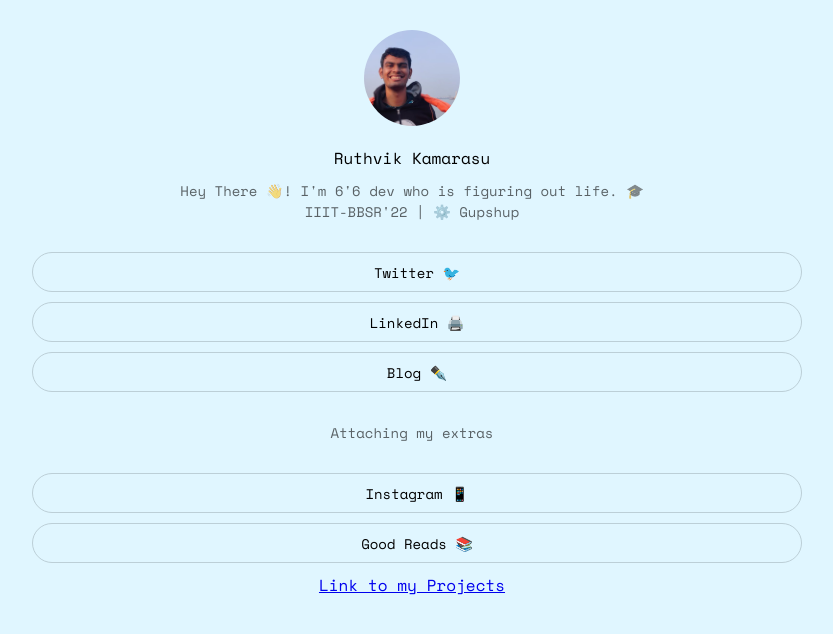
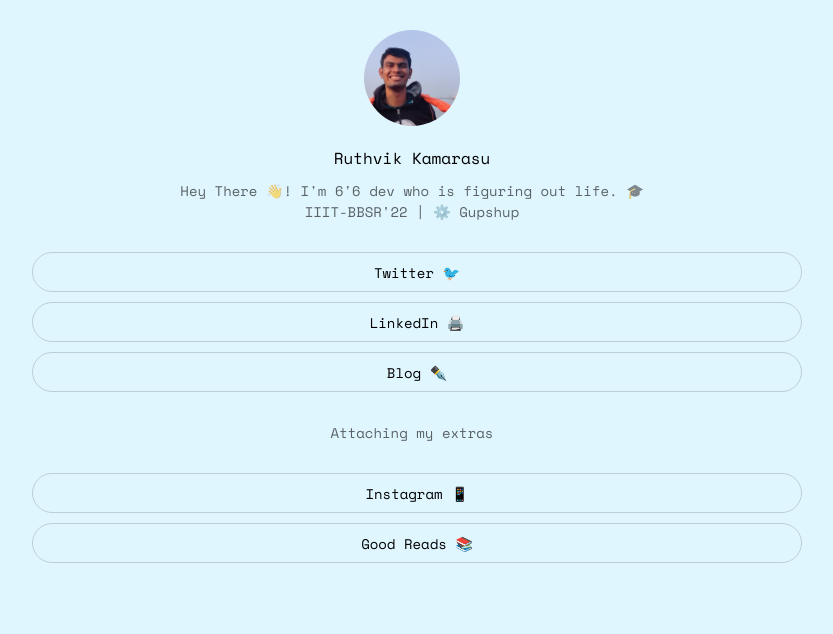
Before and after one commit to kamarasuruthvik/Portfoio, a plain HTML site: page index.html in a window 1280 px wide. Shown: the whole page, without its empty margins (228-1061 px from the left). Drawn offline with nearby package versions, Linux system fonts and the light colour scheme.

Commit message:
Cleaned code

```diff
--- a/index.html
+++ b/index.html
@@ -26,7 +26,6 @@
 			<button><a href="https://www.goodreads.com/user/show/146673436-ruthvik-kamarasu" target="_blank">Good Reads  📚 </a></button>
 		</div>
 
-		<a href="/projects.html">Link to my Projects</a>
 	</div>
 </body>
 </html>
```
